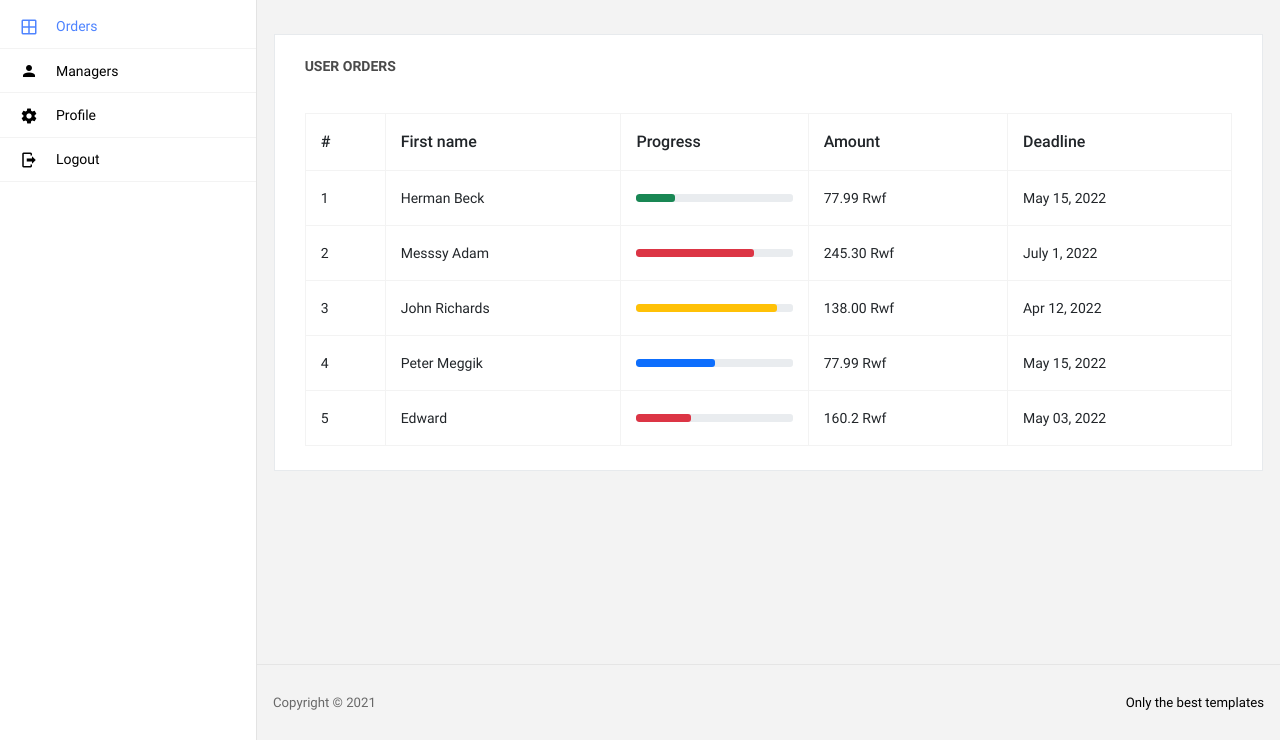
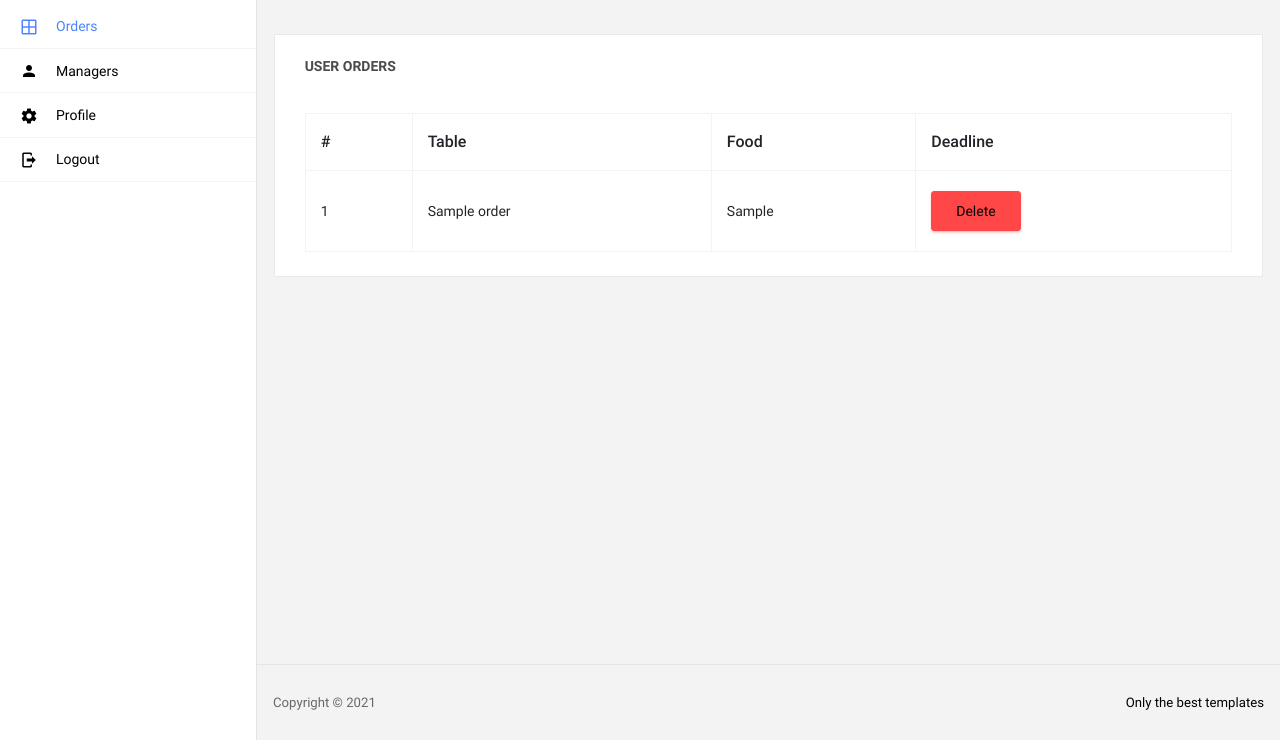
Before and after one commit to aimedidierm/smart_menu_information_and_ordering_system, a PHP site: page /boss/orders.php in a window 1280 px wide. Shown: the part 60-800 px from the top of the page. Run offline with PHP 8.4, Linux system fonts and the light colour scheme; a user stored in the database is signed in; data comes from the database, SQL or seed files in the repository; tables that the repository leaves empty or names only in its code hold one stand-in row (values such as "Sample post").

Commit message:
Orders update

```diff
--- a/boss/orders.php
+++ b/boss/orders.php
@@ -43,13 +43,10 @@ require 'php-includes/check-login.php';
                             #
                           </th>
                           <th>
-                            First name
+                            Table
                           </th>
                           <th>
-                            Progress
-                          </th>
-                          <th>
-                            Amount
+                            Food
                           </th>
                           <th>
                             Deadline
@@ -57,101 +54,35 @@ require 'php-includes/check-login.php';
                         </tr>
                       </thead>
                       <tbody>
+                      <?php
+                      $sql = "SELECT * FROM orders";
+                      $stmt = $db->prepare($sql);
+                      $stmt->execute();
+                      if ($stmt->rowCount() > 0) {
+                          $count = 1;
+                          while ($row = $stmt->fetch(PDO::FETCH_ASSOC)) {
+                          ?>
                         <tr>
-                          <td>
-                            1
-                          </td>
-                          <td>
-                            Herman Beck
-                          </td>
-                          <td>
-                            <div class="progress">
-                              <div class="progress-bar bg-success" role="progressbar" style="width: 25%" aria-valuenow="25" aria-valuemin="0" aria-valuemax="100"></div>
-                            </div>
-                          </td>
-                          <td>
-                            77.99 Rwf
-                          </td>
-                          <td>
-                            May 15, 2022
-                          </td>
+                          <td><?php print $count?></td>
+                          <td><?php print $row['table_name']?></td>
+                          <td><?php print $row['orders']?></td>
+                          <td><form method="post"><button type="submit" class="btn btn-danger" id="<?php echo $row["id"];$sid=$row["id"];?>" name="delete"><span class="glyphicon glyphicon-trash"></span> Delete</button></form></td>
                         </tr>
-                        <tr>
-                          <td>
-                            2
-                          </td>
-                          <td>
-                            Messsy Adam
-                          </td>
-                          <td>
-                            <div class="progress">
-                              <div class="progress-bar bg-danger" role="progressbar" style="width: 75%" aria-valuenow="75" aria-valuemin="0" aria-valuemax="100"></div>
-                            </div>
-                          </td>
-                          <td>
-                            245.30 Rwf
-                          </td>
-                          <td>
-                            July 1, 2022
-                          </td>
-                        </tr>
-                        <tr>
-                          <td>
-                            3
-                          </td>
-                          <td>
-                            John Richards
-                          </td>
-                          <td>
-                            <div class="progress">
-                              <div class="progress-bar bg-warning" role="progressbar" style="width: 90%" aria-valuenow="90" aria-valuemin="0" aria-valuemax="100"></div>
-                            </div>
-                          </td>
-                          <td>
-                            138.00 Rwf
-                          </td>
-                          <td>
-                            Apr 12, 2022
-                          </td>
-                        </tr>
-                        <tr>
-                          <td>
-                            4
-                          </td>
-                          <td>
-                            Peter Meggik
-                          </td>
-                          <td>
-                            <div class="progress">
-                              <div class="progress-bar bg-primary" role="progressbar" style="width: 50%" aria-valuenow="50" aria-valuemin="0" aria-valuemax="100"></div>
-                            </div>
-                          </td>
-                          <td>
-                            77.99 Rwf
-                          </td>
-                          <td>
-                            May 15, 2022
-                          </td>
-                        </tr>
-                        <tr>
-                          <td>
-                            5
-                          </td>
-                          <td>
-                            Edward
-                          </td>
-                          <td>
-                            <div class="progress">
-                              <div class="progress-bar bg-danger" role="progressbar" style="width: 35%" aria-valuenow="35" aria-valuemin="0" aria-valuemax="100"></div>
-                            </div>
-                          </td>
-                          <td>
-                            160.2 Rwf
-                          </td>
-                          <td>
-                            May 03, 2022
-                          </td>
-                        </tr>
+                        <?php
+                        $count++;
+                        }
+                    }
+                    if(isset($_POST['delete'])){
+                    $sql ="DELETE FROM orders WHERE id = ?";
+                    $stm = $db->prepare($sql);
+                    if ($stm->execute(array($sid))) {
+                        print "<script>alert('Order deleted');window.location.assign('orders.php')</script>";
+
+                    } else {
+                        print "<script>alert('Delete fail');window.location.assign('orders.php')</script>";
+                    }
+                    }
+                    ?>
                       </tbody>
                     </table>
                   </div>
```
Also changed, not shown: data.php (+23 -3 lines), manager/orders.php (+30 -99 lines), 1 other file.
